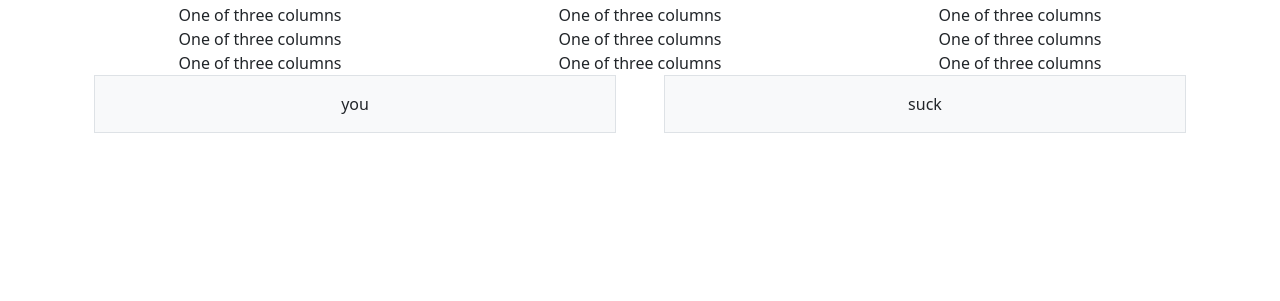
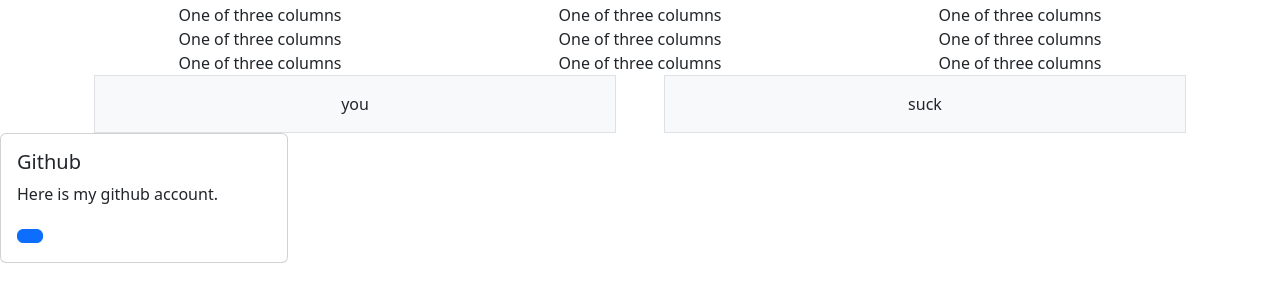
Before and after one commit to M-AAA/site, a plain HTML site: page index.html in a window 1280 px wide. Shown: the part 53-354 px from the top of the page. Drawn offline with nearby package versions, Linux system fonts and the light colour scheme.

Commit message:
Update index.html

```diff
--- a/index.html
+++ b/index.html
@@ -52,4 +52,12 @@
     </div>
   </div>
 </div>
+  <div class="card" style="width: 18rem;">
+            <div class="card-body">
+              <h5 class="card-title">Github</h5>
+              <p class="card-text">Here is my github account.</p>
+              <a href="#" class="btn btn-primary"><div class="github-profile-badge" data-user="smfreeze"></div>
+                <script src="https://cdn.jsdelivr.net/gh/Rapsssito/github-profile-badge@latest/src/widget.min.js%22%3E</script></a>
+            </div>
+          </div>
 </body>
```
